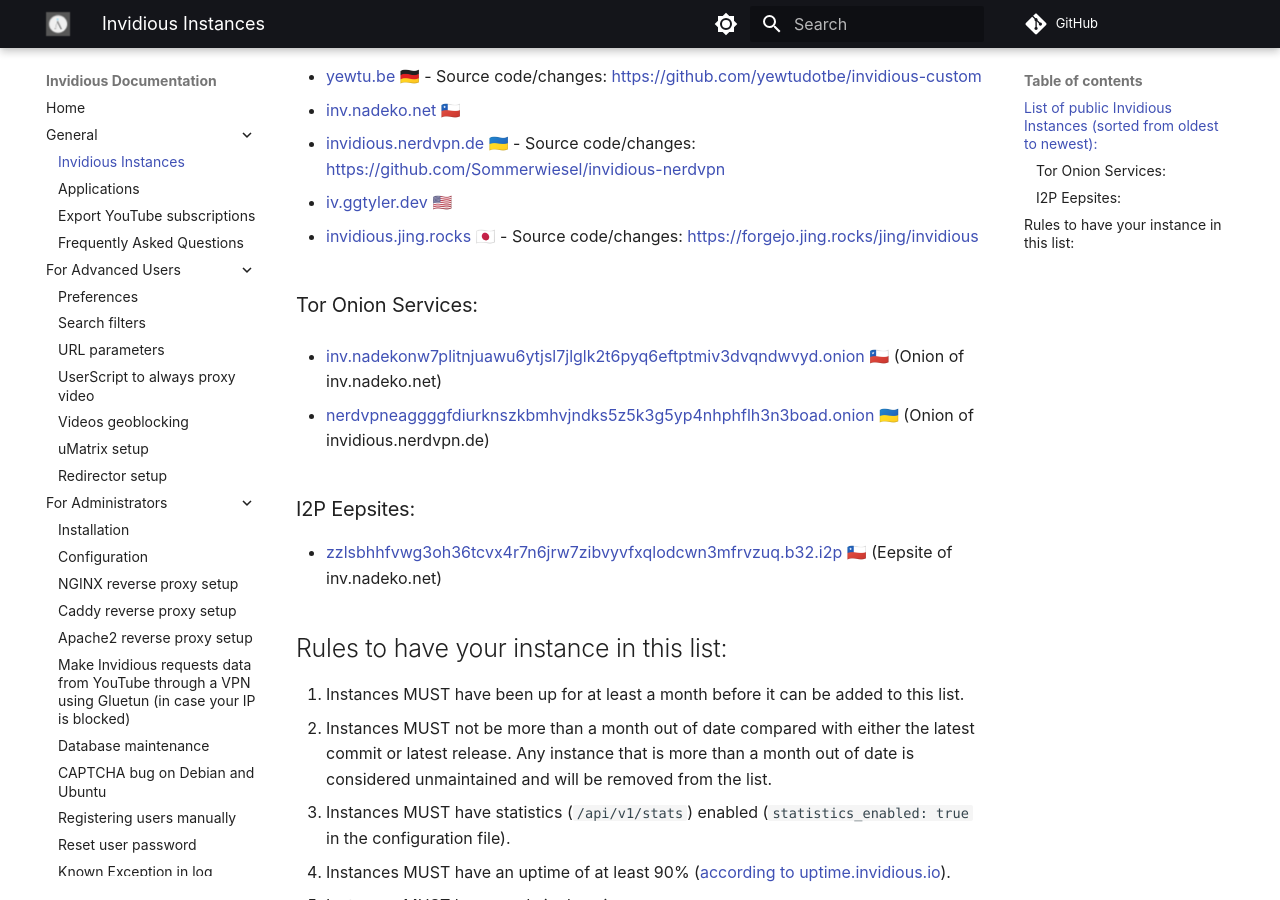
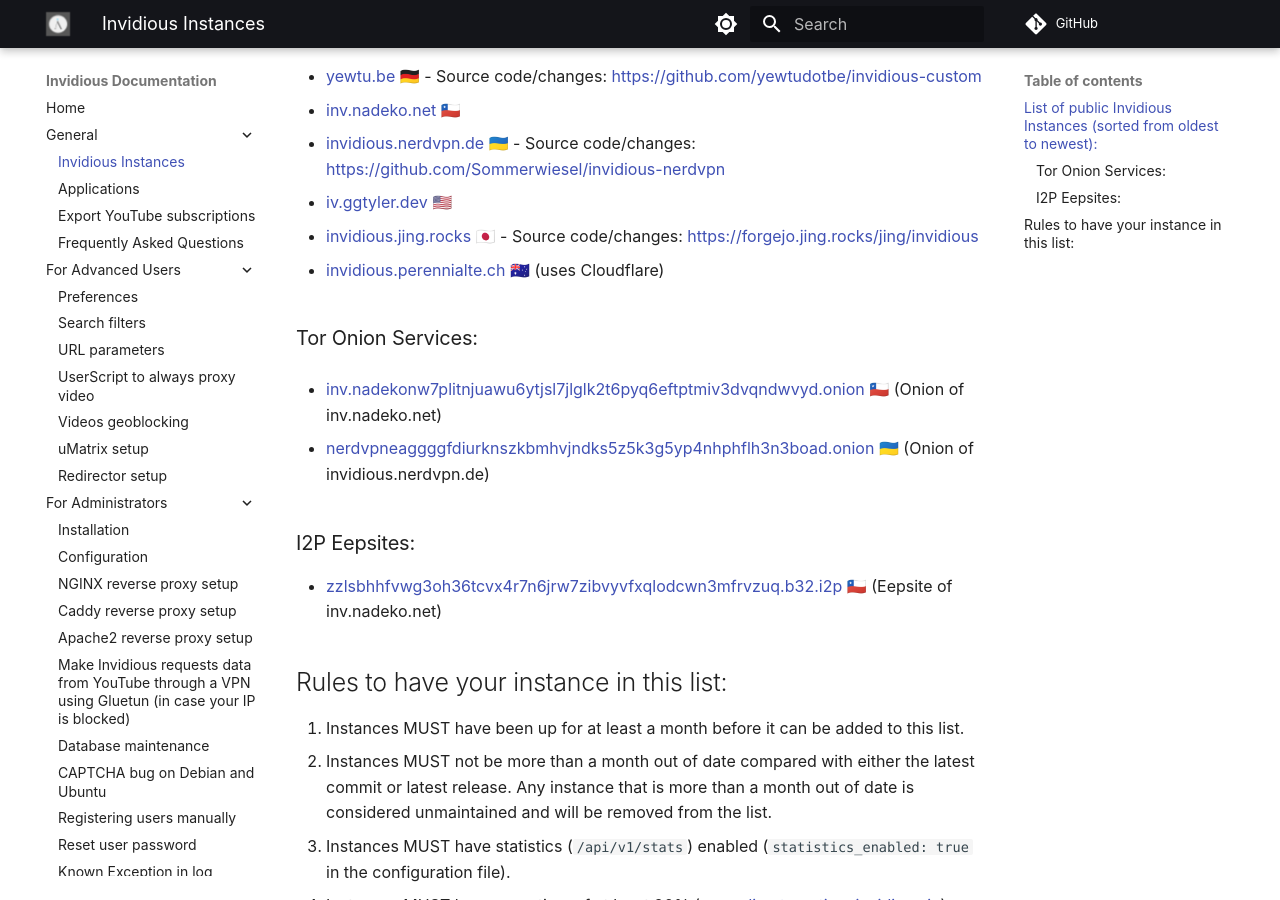
Before and after one commit to iv-org/documentation, an MkDocs documentation site: the page built from docs/instances.md, in a window 1280 px wide and 900 px high, scrolled down 384 px. Built offline with MkDocs 1.6.1 and Material for MkDocs 9.7.7, drawn with Linux system fonts in a browser that asks for light colours; comment, search, counter and statistics services are not loaded.

Commit message:
add back invidious.perennialte.ch

```diff
--- a/docs/instances.md
+++ b/docs/instances.md
@@ -17,6 +17,8 @@
 * [iv.ggtyler.dev](https://iv.ggtyler.dev) 🇺🇸
 
 * [invidious.jing.rocks](https://invidious.jing.rocks) 🇯🇵 - Source code/changes: https://forgejo.jing.rocks/jing/invidious
+
+* [invidious.perennialte.ch](https://invidious.perennialte.ch) 🇦🇺 (uses Cloudflare)
 
 ### Tor Onion Services:
 
```
